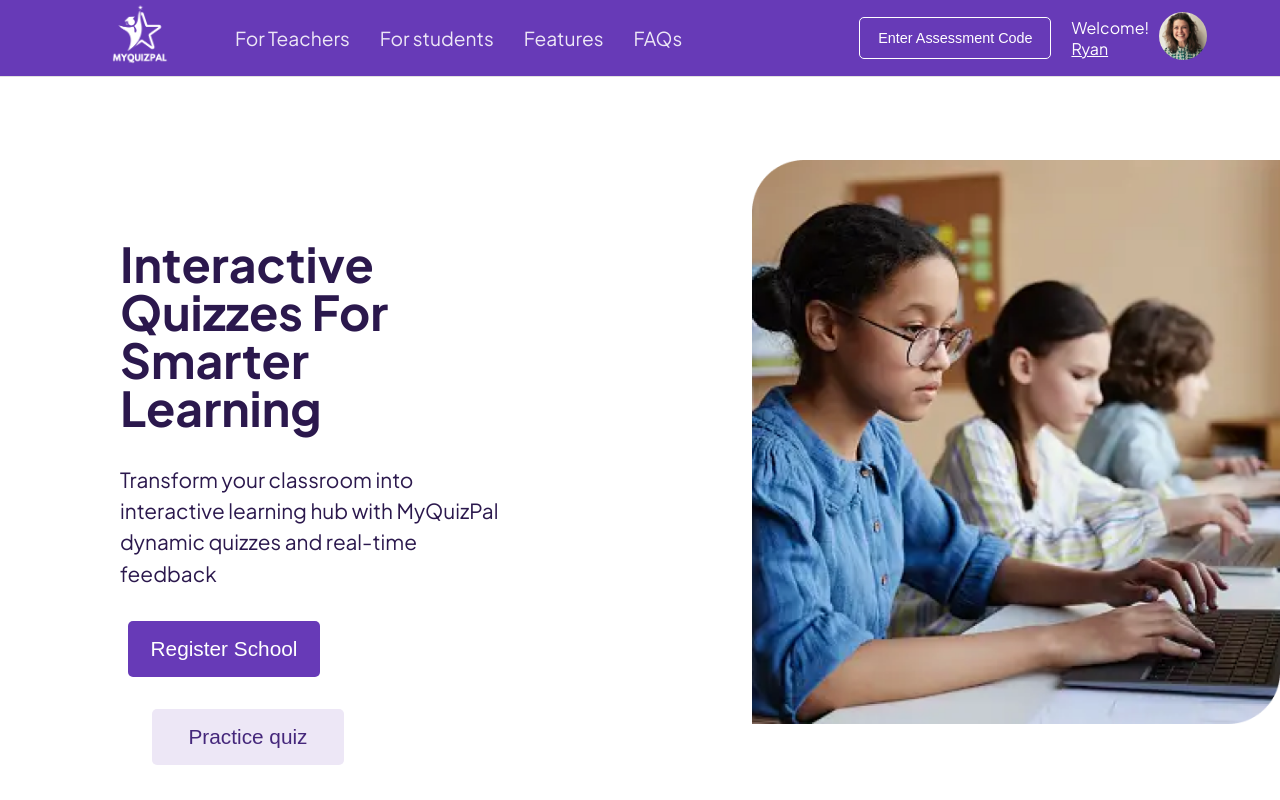
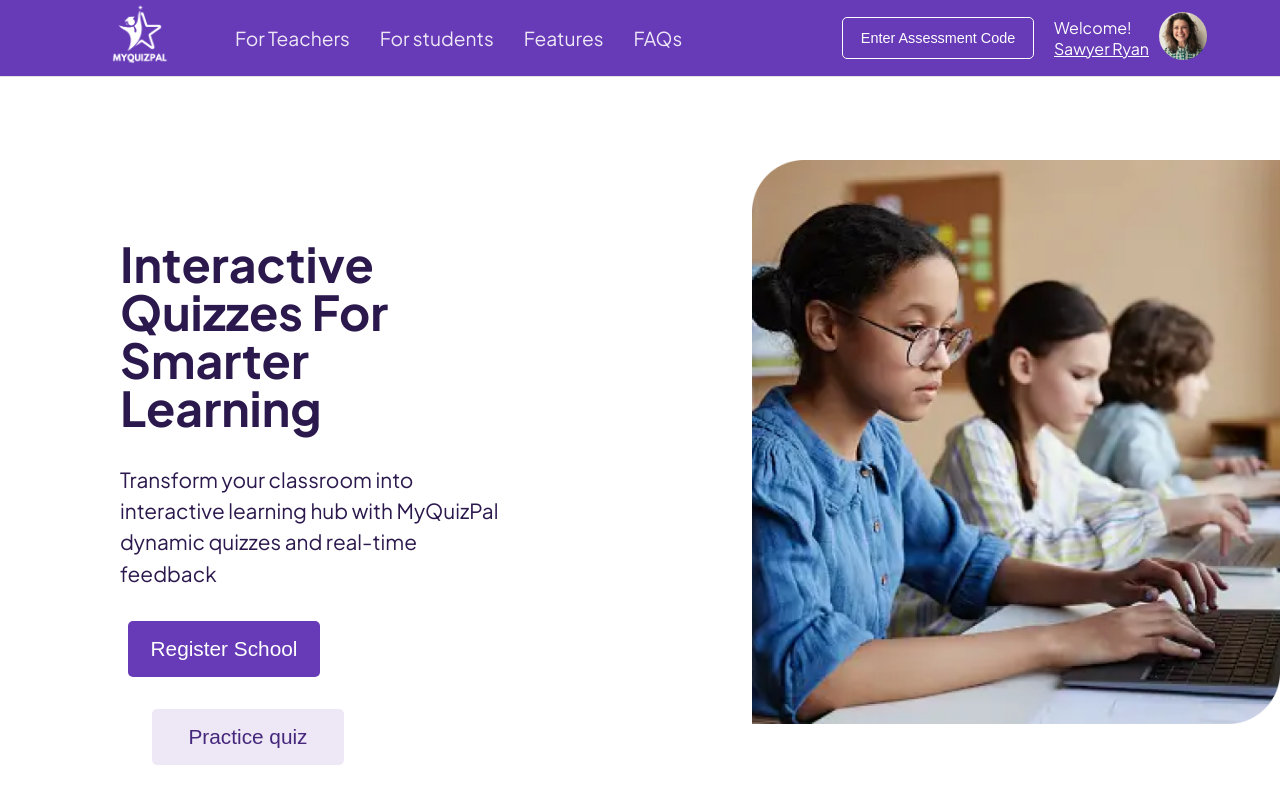
Before and after one commit to udems/MyQuizPal, a React (Vite) app: page /welcome in a window 1280 px wide. Shown: the top 800 px of the page. Built offline with nearby package versions, Linux system fonts and the light colour scheme.

Commit message:
Update HomePage-1.jsx

```diff
--- a/src/views/HomePage-1.jsx
+++ b/src/views/HomePage-1.jsx
@@ -14,7 +14,7 @@ function HomePage1() {
 
     return(
         <>
-        <AuthentcatedHeader name='Ryan' src={profileImg}/>
+        <AuthentcatedHeader name='Sawyer Ryan' src={profileImg}/>
 
         <div className="interact-flex" >
             <div className="interact">
```
